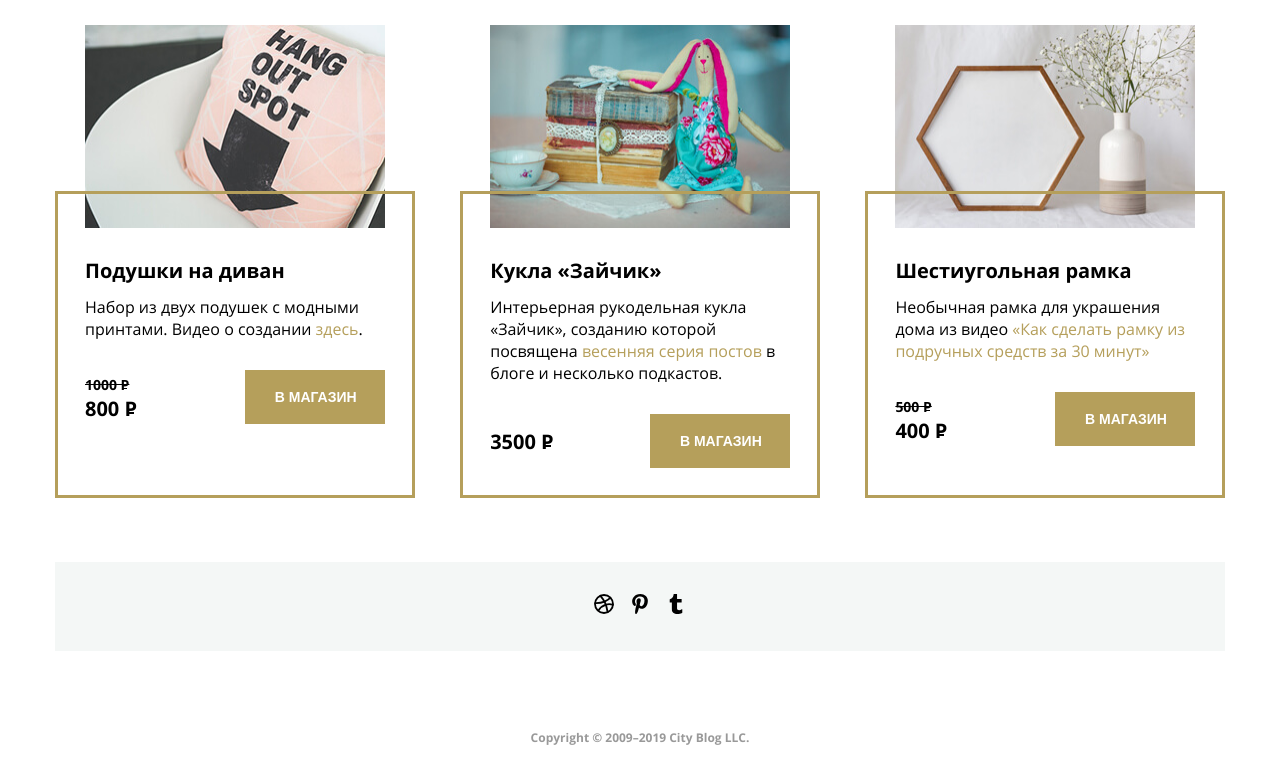
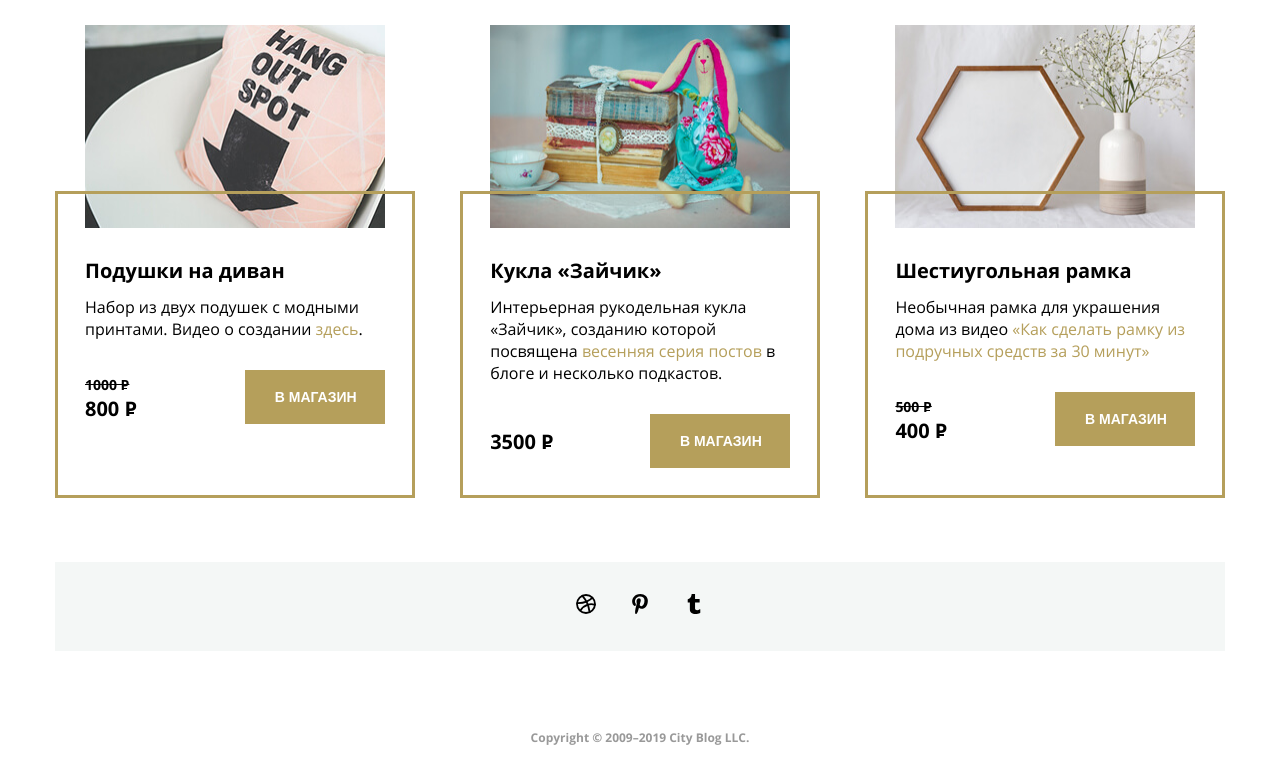
Before and after one commit to kalb9n4ik/mq-diplom, a plain HTML site: page index.html in a window 1280 px wide. Shown: the part 2786-3570 px from the top of the page. Drawn offline with Linux system fonts and the light colour scheme; files whose address does not match are found by name.

Commit message:
Вторая доработка

```diff
--- a/css/style.css
+++ b/css/style.css
@@ -580,13 +580,10 @@ ul.list-categories {
 }
 
 .footer-social {
-  width: 100%;
   padding: 32px 0;
   background-color: #f4f7f6;
   margin-bottom: 74px;
-  display: flex;
-  justify-content: center;
-  align-items: center;
+  text-align: center;
 }
 
 .copyrights {
@@ -606,12 +603,17 @@ ul.list-categories {
   height: 20px;
 }
 
- .footer-social a {
-  margin: 0;
+.footer-social ul {
+    padding: 0;
+    margin: 0;
 }
 
-.footer-social a:nth-child(n+2) {
-  margin-left: 16px;
+.footer-social li {
+    list-style: none;
+    display: inline-block;
+}
+.footer-social li:nth-child(n + 2) {
+    margin-left: 30px;
 }
 
 .visually-hidden {
@@ -746,12 +748,13 @@ input[type="radio"]:nth-child(n+2) {
     width: 100%;
     margin-top: 26px;
 }
-@media (min-width: 641px) and (max-width: 1199px) and (orientation: landscape) {
+@media (min-width: 950px) and (max-width: 1199px) and (orientation: landscape) {
     .trend-preview {
     width: calc(25% - 2px);
     }
 }
-@media (min-width: 641px) and (max-width: 1199px) and (orientation: portrait) {
+@media (min-width: 641px) and (max-width: 1199px) and (orientation: portrait),
+        (min-width: 641px) and (max-width: 949px) and (orientation: landscape) {
     .trend-preview {
     width: calc(50% - 2px);
     }
--- a/index.html
+++ b/index.html
@@ -361,20 +361,26 @@
       </div>
     </section>
   <footer class="footer">
-    <div class="footer-social">
+    <ul class="footer-social">
+      <li>
         <a href="#0" target="_blank">
           <img class="social-icon" src="svg/001-dribbble.svg" alt="Иконка dribble"></img>
           <span class="visually-hidden">Ссылка на профиль dribbble</span>
         </a>
+      </li>
+      <li>
         <a href="#0" target="_blank">
           <img class="social-icon" src="svg/002-pinterest.svg" alt="Иконка pinterest"></img>
           <span class="visually-hidden">Ссылка на профиль pinterest</span>
         </a>
+      </li>
+      <li>
         <a href="#0" target="_blank">
           <img class="social-icon" src="svg/003-tumblr.svg" alt="Иконка tumblr"></img>
           <span class="visually-hidden">Ссылка на профиль tumblr</span>
         </a>
-    </div>
+      </li>
+    </ul>
     <a class="copyrights" href="#0">Copyright © 2009–2019 City Blog LLC.</a>
   </footer>
   </body>
```
Lines whose indentation alone changed are shown as unchanged.
